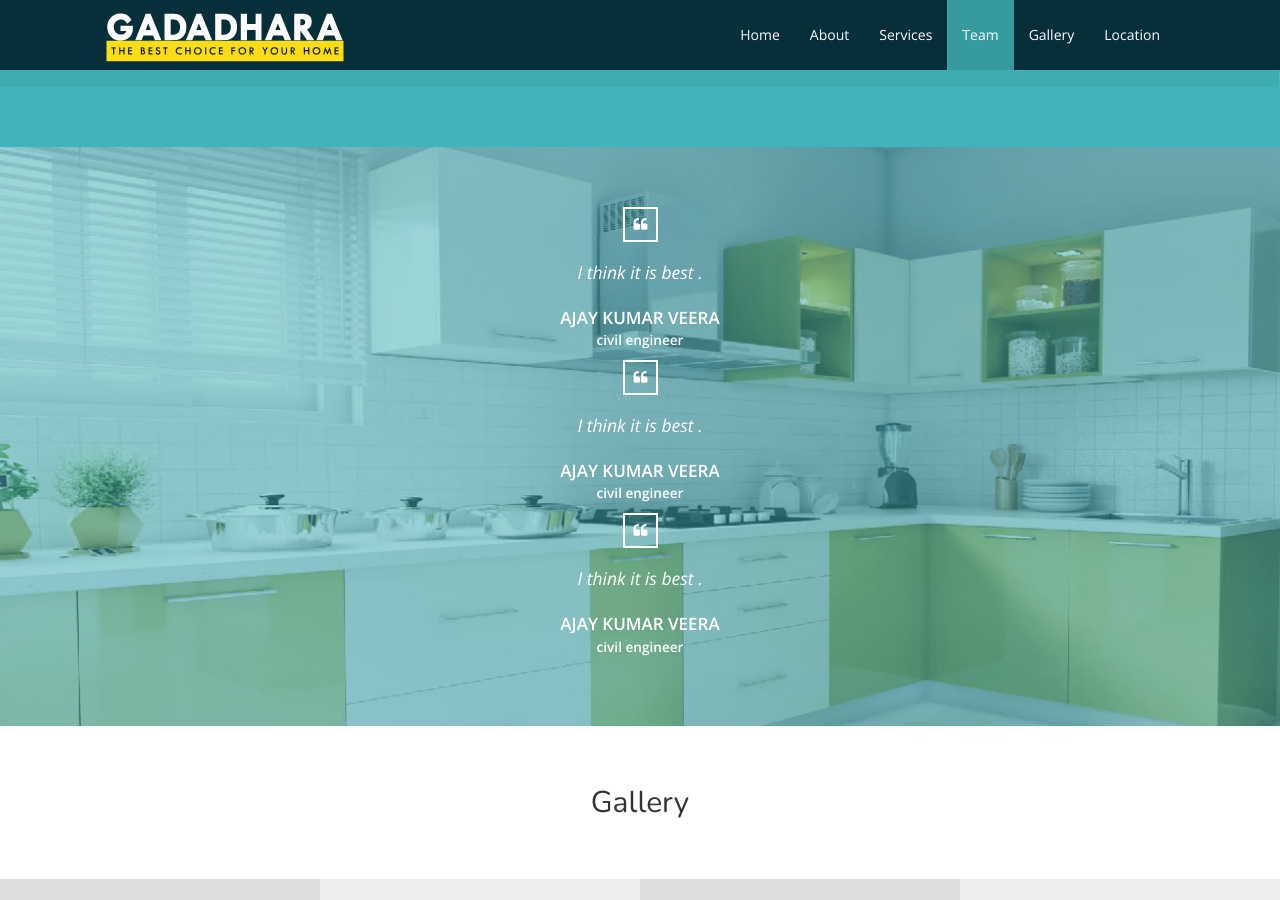
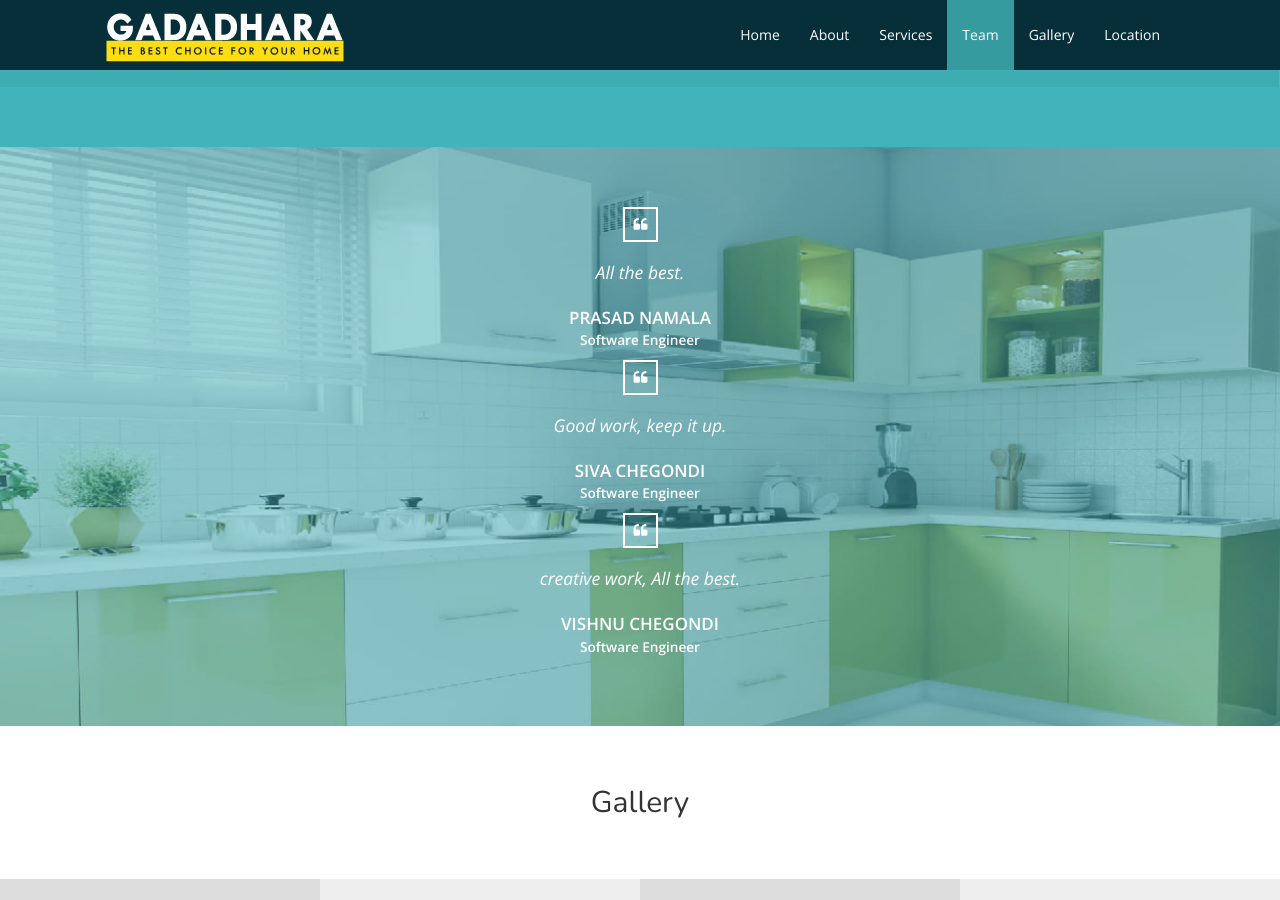
Before and after one commit to gadadhara/GADADHARA, a Jekyll site: the page built from index.html, in a window 1280 px wide and 900 px high, scrolled down 3726 px. Built offline with Jekyll 4.4.1, drawn with Linux system fonts in a browser that asks for light colours; nearby versions of some CDN libraries.

Commit message:
Update testimonials.yml

```diff
--- a/_data/testimonials.yml
+++ b/_data/testimonials.yml
@@ -1,11 +1,11 @@
-- name: AJAY KUMAR VEERA
-  description: I think it is best .
-  title: civil engineer
+- name: Prasad Namala
+  description: All the best.
+  title: Software Engineer
 
-- name: AJAY KUMAR VEERA
-  description: I think it is best .
-  title: civil engineer
+- name: Siva Chegondi
+  description: Good work, keep it up.
+  title: Software Engineer
 
-- name: AJAY KUMAR VEERA
-  description: I think it is best .
-  title: civil engineer
+- name: Vishnu Chegondi
+  description: creative work, All the best.
+  title: Software Engineer
```
